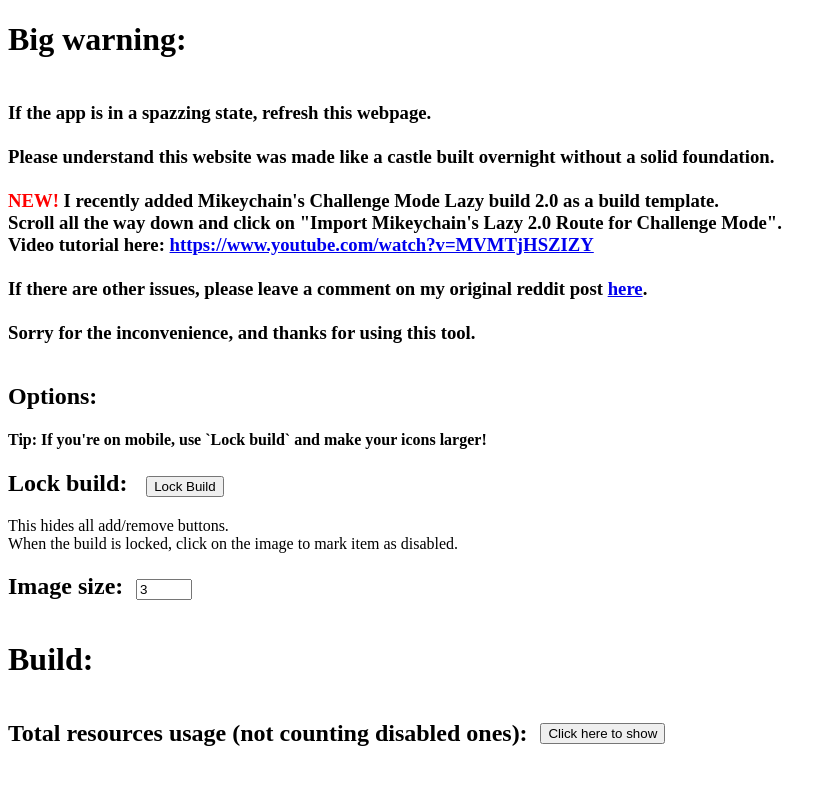
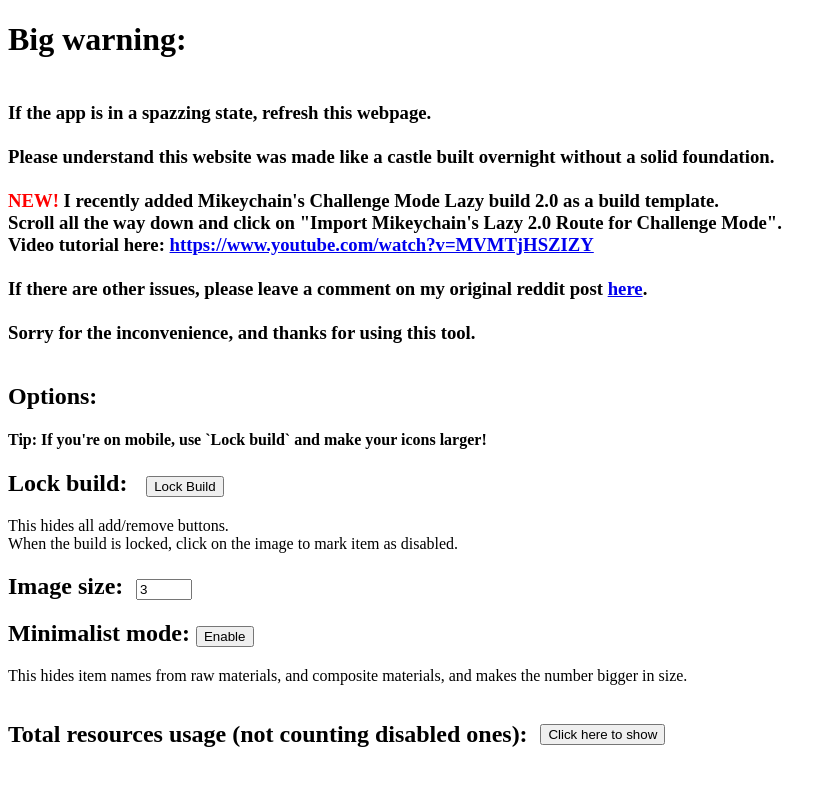
Before and after one commit to SLAzurin/misty-island-router, a React (Create React App) app: page / in a window 1280 px wide. Shown: the top 789 px of the page, without its empty margins (0-836 px from the left). Built offline with nearby package versions, Linux system fonts and the light colour scheme.

Commit message:
Add minimalist mode

```diff
--- a/src/App.tsx
+++ b/src/App.tsx
@@ -113,6 +113,7 @@ function App() {
   const [showTotalRawMaterials, setShowTotalRawMaterials] = useState(false);
   const [lockedBuild, setLockedBuild] = useState(false);
   const [assetSize, setAssetSize] = useState(3);
+  const [minimalistMode, setMinimalistMode] = useState(false);
 
   const addBack = (afterBackNumber?: number) => {
     let newBuild = [...build];
@@ -316,10 +317,24 @@ function App() {
                     ></input>
                   </h2>
                 </span>
+                <h2>
+                  Minimalist mode:{" "}
+                  <button
+                    type="button"
+                    onClick={() => {
+                      setMinimalistMode(!minimalistMode);
+                    }}
+                  >
+                    {minimalistMode ? "Disable" : "Enable"}
+                  </button>
+                </h2>
+                <p>
+                  This hides item names from raw materials, and composite
+                  materials, and makes the number bigger in size.
+                </p>
               </span>
             </div>
 
-            <h1>Build:</h1>
             {!lockedBuild && (
               <div style={{ display: "flex" }}>
                 <h2>Total resources usage (not counting disabled ones):</h2>
@@ -357,6 +372,7 @@ function App() {
                 }
               )}
           </div>
+          <h1>Build:</h1>
           {build.map((back, backNumber) => {
             return (
               <div key={backNumber}>
@@ -472,9 +488,9 @@ function App() {
                                 })}
                             </select>
                           ) : !back.disabledCraftables![structureIndex] ? (
-                            <div style={{ width: "100px" }}>{structure}</div>
+                            <div style={{ ...centerStyle, width: "100px" }}>{structure}</div>
                           ) : (
-                            <s style={{ width: "100px" }}>{structure}</s>
+                            <s style={{ ...centerStyle, width: "100px" }}>{structure}</s>
                           )}
                           {typeof back.disabledCraftables !== "undefined" &&
                             structureIndex < back.disabledCraftables.length &&
@@ -666,9 +682,23 @@ function App() {
                               style={assetStyle(assetSize)}
                               src={getAsset(rawMaterial)}
                             ></img>
-                            <span style={{ ...centerStyle, marginLeft: "1vw" }}>
-                              {count} {rawMaterial}
-                            </span>
+                            {!minimalistMode ? (
+                              <span
+                                style={{ ...centerStyle, marginLeft: "1vw" }}
+                              >
+                                {count} {rawMaterial}
+                              </span>
+                            ) : (
+                              <span
+                                style={{
+                                  ...centerStyle,
+                                  marginLeft: "1vw",
+                                  fontSize: "2rem",
+                                }}
+                              >
+                                {count}
+                              </span>
+                            )}
                           </div>
                         );
                       } else {
@@ -712,9 +742,23 @@ function App() {
                               style={assetStyle(assetSize)}
                               src={getAsset(rawMaterial)}
                             />
-                            <span style={{ ...centerStyle, marginLeft: "1vw" }}>
-                              {count} {rawMaterial}
-                            </span>
+                            {!minimalistMode ? (
+                              <span
+                                style={{ ...centerStyle, marginLeft: "1vw" }}
+                              >
+                                {count} {rawMaterial}
+                              </span>
+                            ) : (
+                              <span
+                                style={{
+                                  ...centerStyle,
+                                  marginLeft: "1vw",
+                                  fontSize: "2rem",
+                                }}
+                              >
+                                {count}
+                              </span>
+                            )}
                           </div>
                         );
                       })}
```
